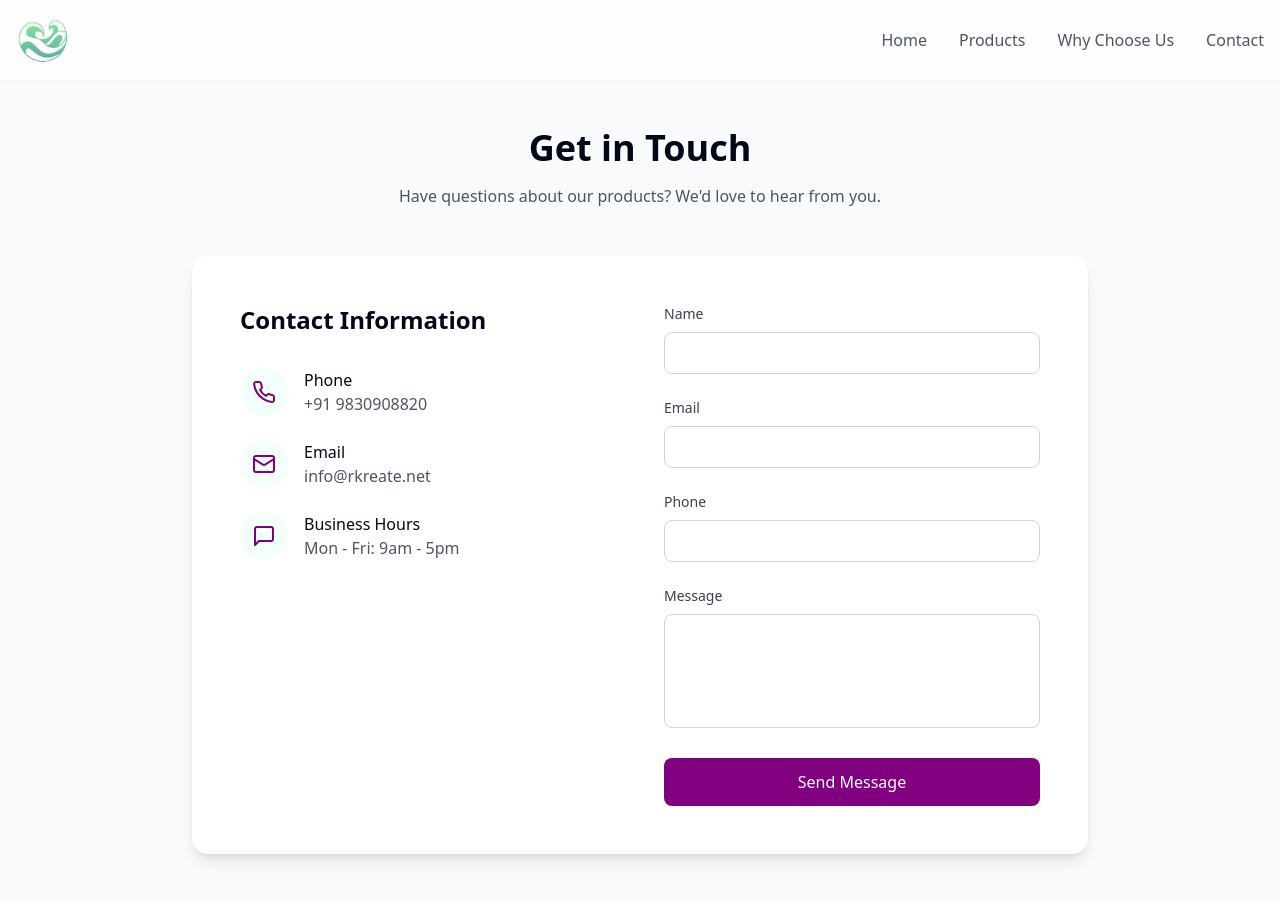
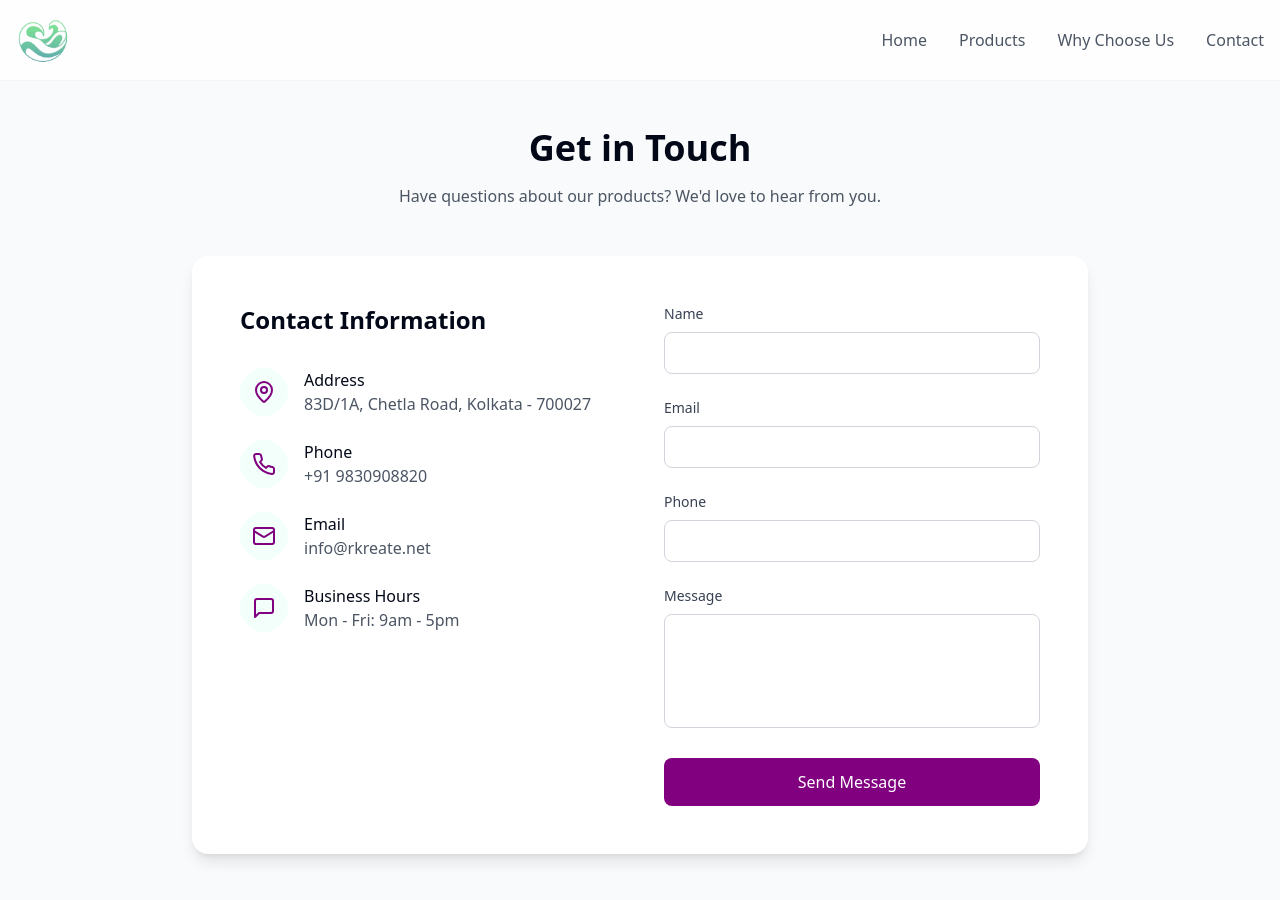
Before and after one commit to aryandebray/rkreate, a React (Vite) app: page /contact in a window 1280 px wide. Built offline with nearby package versions, Linux system fonts and the light colour scheme.

Commit message:
Add contact address
Added address and Google Maps link to the contact information section.

```diff
--- a/src/pages/Contact.tsx
+++ b/src/pages/Contact.tsx
@@ -1,7 +1,7 @@
 
 import { useState } from "react";
 import { motion } from "framer-motion";
-import { Mail, Phone, MessageSquare } from "lucide-react";
+import { Mail, Phone, MessageSquare, MapPin } from "lucide-react";
 import { useToast } from "@/hooks/use-toast";
 import { supabase } from "@/integrations/supabase/client";
 
@@ -106,6 +106,25 @@ const Contact = () => {
                   scale: 1.05
                 }} className="flex items-center space-x-4">
                     <div className="bg-rkgreen/10 p-3 rounded-full">
+                      <MapPin className="text-rkpurple h-6 w-6" />
+                    </div>
+                    <div>
+                      <p className="font-medium">Address</p>
+                      <a
+                        href="https://maps.app.goo.gl/MbbQWTpykx6iwSM5A"
+                        target="_blank"
+                        rel="noopener noreferrer"
+                        className="text-gray-600 hover:text-rkpurple transition-colors"
+                      >
+                        83D/1A, Chetla Road, Kolkata - 700027
+                      </a>
+                    </div>
+                  </motion.div>
+
+                  <motion.div whileHover={{
+                  scale: 1.05
+                }} className="flex items-center space-x-4">
+                    <div className="bg-rkgreen/10 p-3 rounded-full">
                       <Phone className="text-rkpurple h-6 w-6" />
                     </div>
                     <div>
```
